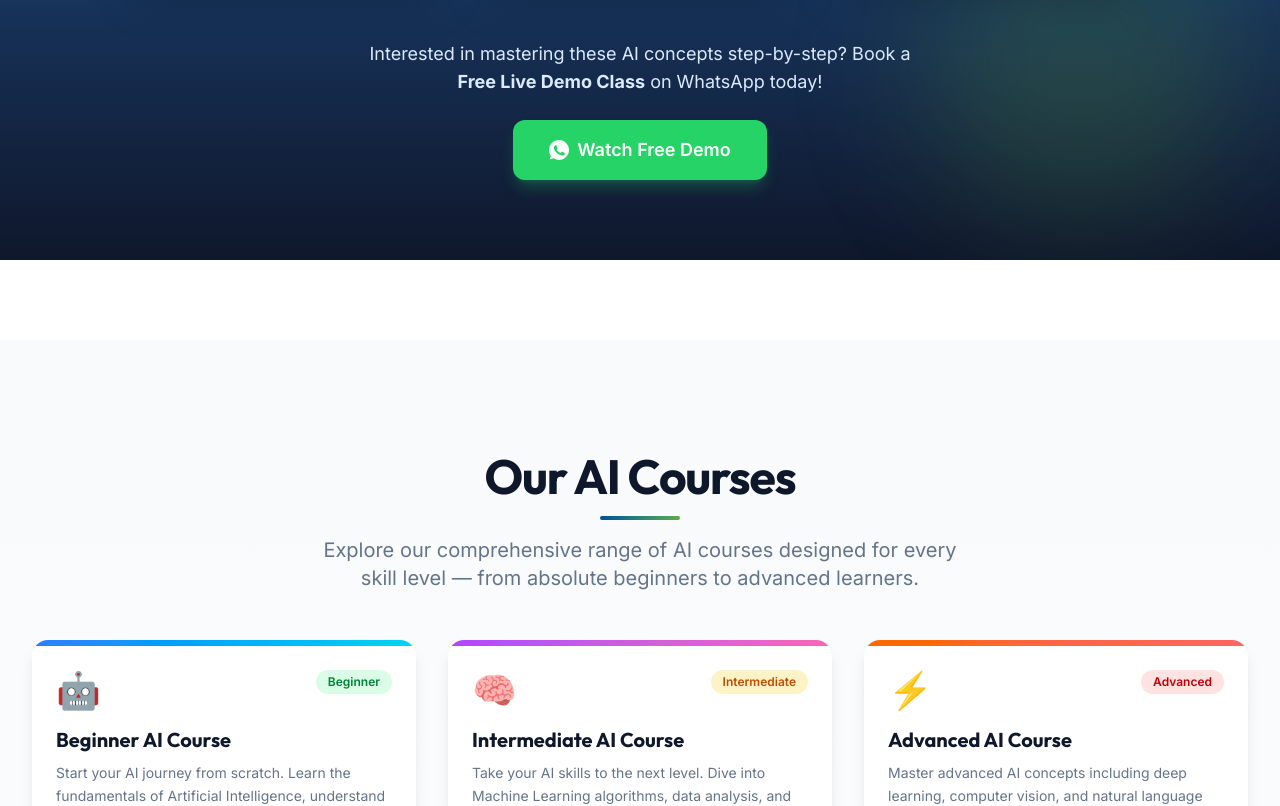
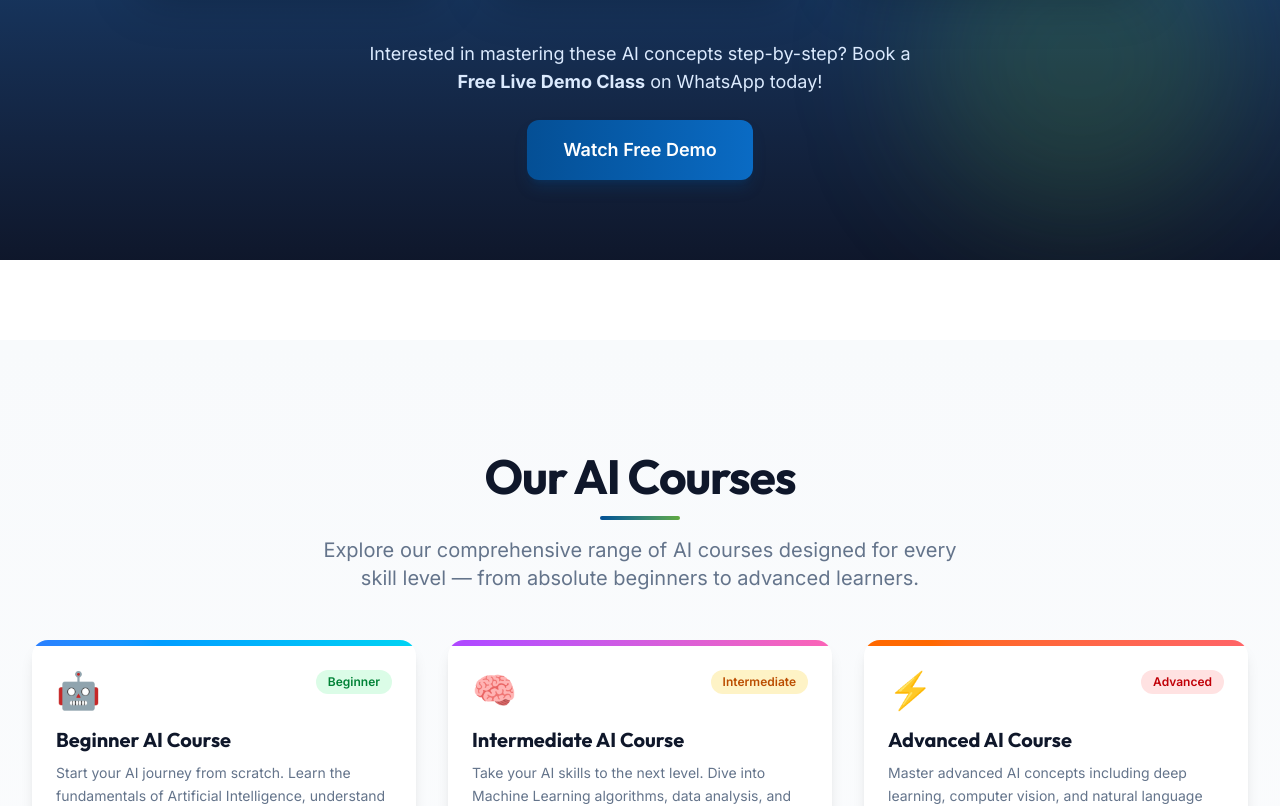
Before and after one commit to Aftab285/ai-acadmy, a Next.js app: page / in a window 1280 px wide. Shown: the part 1940-2746 px from the top of the page. Built offline with nearby package versions, Linux system fonts and the light colour scheme.

Commit message:
Update Watch Free Demo buttons to primary blue styling without WhatsApp call icon

```diff
--- a/src/app/why-learn-ai/page.tsx
+++ b/src/app/why-learn-ai/page.tsx
@@ -123,7 +123,7 @@ export default function WhyLearnAIPage() {
             Artificial Intelligence is reshaping every industry worldwide. Discover why learning AI
             is the most important investment you can make in your future — or your child&apos;s future.
           </p>
-          <CTAButton variant="whatsapp" size="lg" href={DEMO_VIDEO_URL} external>
+          <CTAButton variant="primary" size="lg" href={DEMO_VIDEO_URL} external>
             Watch Free Demo
           </CTAButton>
         </div>
--- a/src/components/sections/StudentJourney.tsx
+++ b/src/components/sections/StudentJourney.tsx
@@ -28,7 +28,7 @@ export default function StudentJourney() {
         {/* CTA */}
         <div className="mt-12 text-center">
           <CTAButton
-            variant="whatsapp"
+            variant="primary"
             href={DEMO_VIDEO_URL}
             size="lg"
             external
--- a/src/components/sections/YouTubeShorts.tsx
+++ b/src/components/sections/YouTubeShorts.tsx
@@ -86,7 +86,7 @@ export default function YouTubeShorts() {
           <p className="text-blue-100 text-lg mb-6 max-w-xl mx-auto">
             Interested in mastering these AI concepts step-by-step? Book a <strong>Free Live Demo Class</strong> on WhatsApp today!
           </p>
-          <CTAButton href={DEMO_VIDEO_URL} external variant="whatsapp" size="lg">
+          <CTAButton href={DEMO_VIDEO_URL} external variant="primary" size="lg">
             Watch Free Demo
           </CTAButton>
         </div>
```
